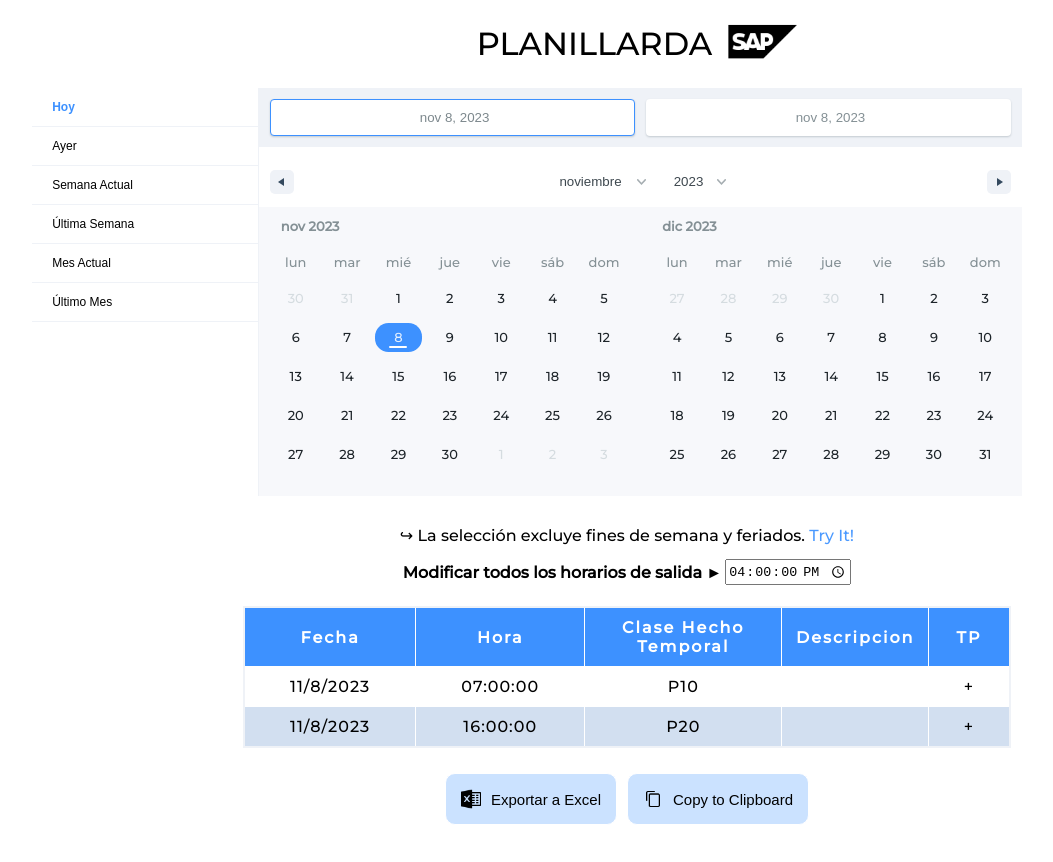
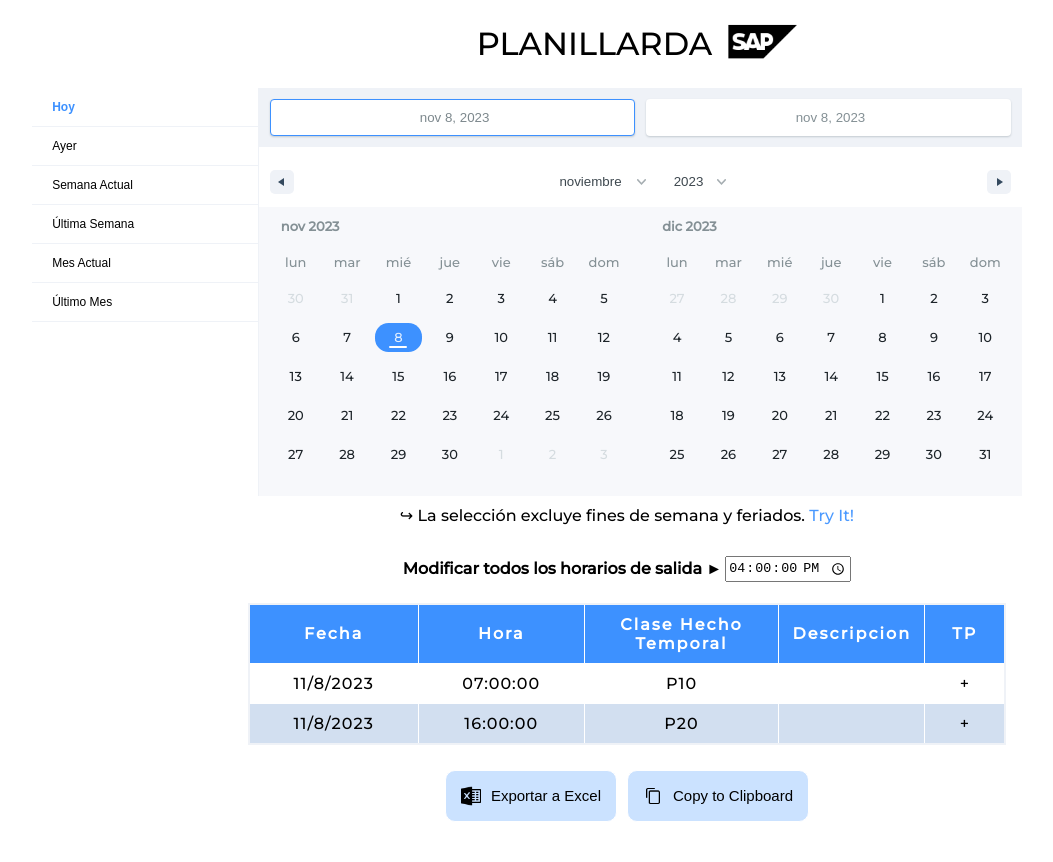
Before and after one commit to Famormino/fichajeSAP, a React (Vite) app: page / in a window 1280 px wide. Shown: the top 862 px of the page, without its empty margins (113-1166 px from the left). Built offline with nearby package versions, Linux system fonts and the light colour scheme.

Commit message:
fixing UI

```diff
--- a/src/App.css
+++ b/src/App.css
@@ -9,9 +9,8 @@
 }
 
 .container_planilla {
-    position: absolute;
+    display: block;
     margin-left: 200px;
-    margin-top: 530px;
     padding: 20px;
     width: 60%;
 }
@@ -24,7 +23,7 @@
     text-transform: uppercase;
 }
 .container-desc {
-    margin-top: 20px;
+    margin-top: 0 auto;
     margin-left: 200px;
 }
 
--- a/src/components/Planilla.css
+++ b/src/components/Planilla.css
@@ -94,7 +94,7 @@
     font-size: 15px;
     font-weight: 600;
     cursor: pointer;
-    background-color:#00ff9985;
+    background-color:#00ff995e;
     border: 1px solid white;
     color: #000;
     border-radius: 10px;
```
